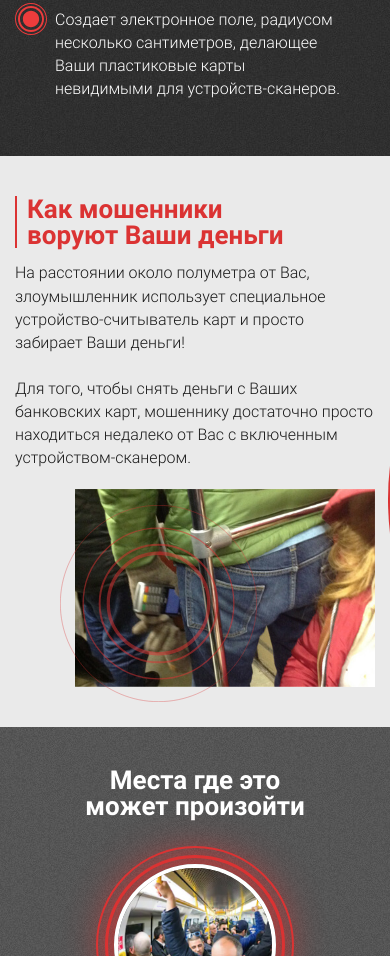
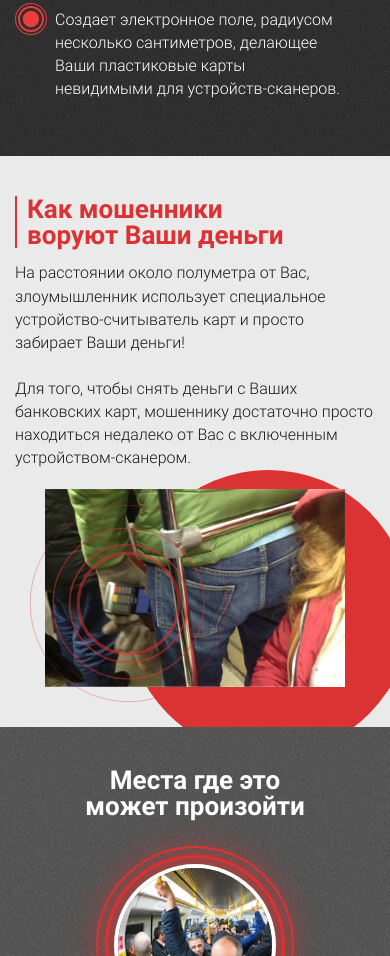
Before and after one commit to zhurof/blocker, a plain HTML site: page index.html in a window 390 px wide. Shown: the part 1016-1972 px from the top of the page. Drawn offline with Linux system fonts and the light colour scheme.

Commit message:
customer edits

```diff
--- a/css/_adaptive.sass
+++ b/css/_adaptive.sass
@@ -10,7 +10,7 @@
 		&--simple-gray
 			transition-duration: .3s
 			&:hover
-				background: #ddd
+				background: #aaa
 				box-shadow: none
 				transform: none
 		&--simple-red
@@ -30,7 +30,7 @@
 						font-weight: bold
 						border-color: $yellow
 
-@media(max-width:1919px)
+@media(max-width: 1419px)
 	.pic-block
 		&:before
 			background-size: 1920px auto
@@ -93,10 +93,15 @@
 		&__form
 			margin: 360px auto 20px
 	.pic-block
+		background-position-y: 140%
 		&__wrapper
 			display: block
 		&__text
 			width: auto
+		&__pic
+			width: 400px
+			max-width: 100%
+			margin: 50px auto 0
 	.places
 		&__body
 			margin: 0 -15px
@@ -158,11 +163,12 @@
 			display: block
 	.pic-block
 		padding: 40px 0
+		background-size: auto 50%
+		background-position: 120% 110%
 		&:before
 			display: none
 		&__pic
 			width: 300px
-			max-width: 100%
 			margin-top: 20px
 	.places
 		padding: 40px 0
```
Also changed, not shown: css/style.css.
